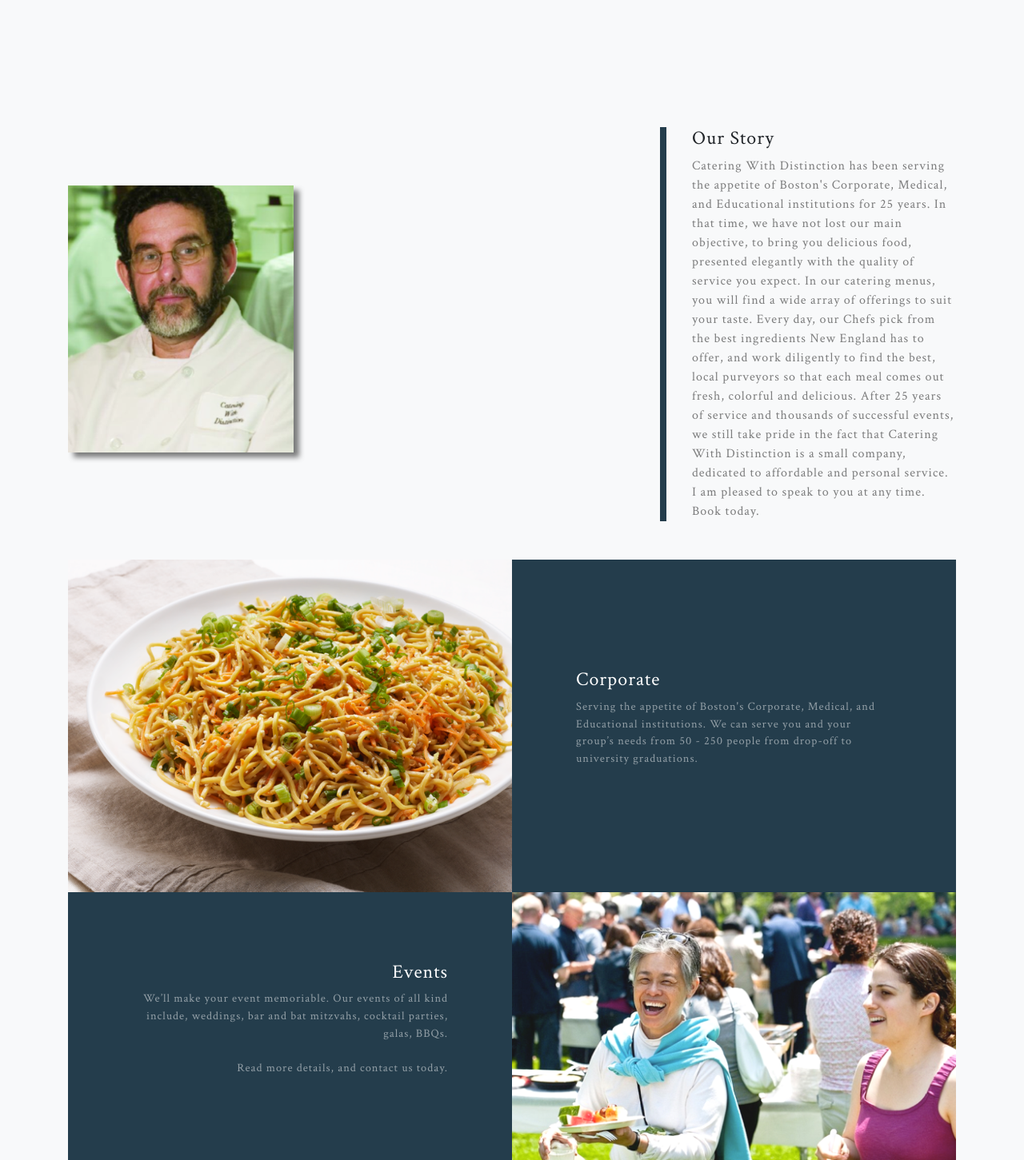
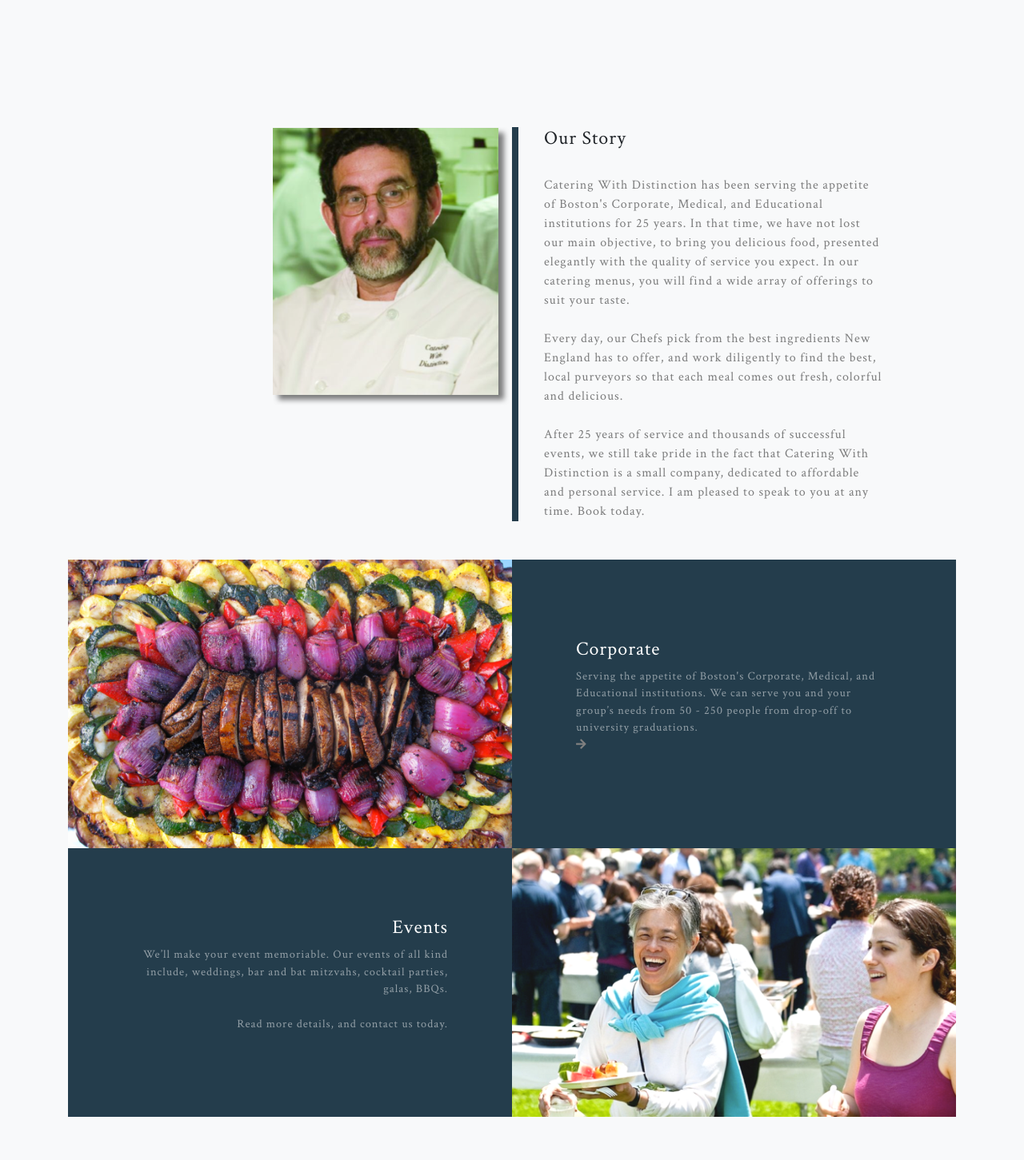
Before and after one commit to meagdoh/CWD-catering-site, a PHP site: page / in a window 1280 px wide. Shown: the part 1261-2712 px from the top of the page at 80% size. Run offline with PHP 8.4, Linux system fonts and the light colour scheme.

Commit message:
add styling

```diff
--- a/css/grayscale.css
+++ b/css/grayscale.css
@@ -102,10 +102,10 @@
 
 .masthead h1 {
   font-family: 'Hiragino Kaku Gothic Pro';
-  font-size: 2.5rem;
+  font-size: 2rem;
   line-height: 2.5rem;
   letter-spacing: 0.8rem;
-  background: -webkit-linear-gradient(rgba(255, 255, 255, 0.9), rgba(255, 255, 255, 0));
+  background: -webkit-linear-gradient(rgba(255, 255, 255, 0.9), rgba(255, 255, 255, 0.4));
   -webkit-text-fill-color: transparent;
   -webkit-background-clip: text;
 }
@@ -180,6 +180,11 @@
   padding: 10rem 0;
 }
 
+.fa-arrow-right {
+  color: grey;
+}
+
+
 .projects-section .featured-text {
   padding: 2rem;
 }
@@ -196,6 +201,10 @@
   font-size: 90%;
 }
 
+.andrew{
+  padding-left: 16em;
+  padding-bottom: 9em;
+}
 @media (min-width: 992px) {
   .projects-section .project-text {
     padding: 5rem;
--- a/index.html
+++ b/index.html
@@ -37,7 +37,7 @@
         <div class="collapse navbar-collapse" id="navbarResponsive">
           <ul class="navbar-nav ml-auto">
             <li class="nav-item">
-              <a class="nav-link js-scroll-trigger" href="#about">ABOUT</a>
+              <a class="nav-link js-scroll-trigger" href="#about">OUR STORY</a>
             </li>
             <li class="nav-item">
               <a class="nav-link js-scroll-trigger" href="#projects">ORDER ONLINE</a>
@@ -71,12 +71,8 @@
               <img class="img-fluid" src="cwd-logo" alt="">
 
             </div>
-            <!-- <h2 class="text-white mb-4">Built with Bootstrap 4</h2> -->
-            <!-- <p class="text-white-50">Grayscale is a free Bootstrap theme created by Start Bootstrap. It can be yours right now, simply download the template on -->
-              <!-- <a href="http://startbootstrap.com/template-overviews/grayscale/">the preview page</a>. The theme is open source, and you can use it for any purpose, personal or commercial.</p> -->
           </div>
         </div>
-        <!-- <img src="img/ipad.png" class="img-fluid" alt=""> -->
       </div>
     </section>
 
@@ -86,17 +82,18 @@
 
         <!-- Featured Project Row -->
         <div class="row align-items-center no-gutters mb-4 mb-lg-5">
-          <div class="col-xl-8 col-lg-7">
-            <img class="img-fluid mb-3 mb-lg-0" src="img/headshot-andrew.png" alt="">
+          <div class="col-xl-6 col-lg-7">
+            <img class="img-fluid mb-3 mb-lg-0 andrew" src="img/headshot-andrew.png" alt="">
           </div>
-          <div class="col-xl-4 col-lg-5">
+          <div class="col-xl-5 col-lg-5">
             <div class="featured-text text-center text-lg-left">
               <h4>Our Story</h4>
-              <p class="text-black-50 mb-0">Catering With Distinction has been serving the appetite of Boston's Corporate, Medical, and Educational institutions for 25 years. In that time, we have not lost our main objective, to bring you delicious food, presented elegantly with the quality of service you expect.
+              <p class="text-black-50 mb-0"> <br>Catering With Distinction has been serving the appetite of Boston's Corporate, Medical, and Educational institutions for 25 years. In that time, we have not lost our main objective, to bring you delicious food, presented elegantly with the quality of service you expect.
 
-In our catering menus, you will find a wide array of offerings to suit your taste. Every day, our Chefs pick from the best ingredients New England has to offer, and work diligently to find the best, local purveyors so that each meal comes out fresh, colorful and delicious.
+In our catering menus, you will find a wide array of offerings to suit your taste.
+<br><br>     Every day, our Chefs pick from the best ingredients New England has to offer, and work diligently to find the best, local purveyors so that each meal comes out fresh, colorful and delicious.
 
-After 25 years of service and thousands of successful events, we still take pride in the fact that Catering With Distinction is a small company, dedicated to affordable and personal service. I am pleased to speak to you at any time. Book today.</p>
+<br><br>After 25 years of service and thousands of successful events, we still take pride in the fact that Catering With Distinction is a small company, dedicated to affordable and personal service. I am pleased to speak to you at any time. Book today.</p>
             </div>
           </div>
         </div>
@@ -104,7 +101,7 @@ After 25 years of service and thousands of successful events, we still take prid
         <!-- Project One Row -->
         <div class="row justify-content-center no-gutters mb-5 mb-lg-0">
           <div class="col-lg-6">
-            <img class="img-fluid" src="img/noodles.png" alt="">
+            <img class="img-fluid" src="img/sm_vegplate.png" alt="">
           </div>
           <div class="col-lg-6">
             <div class="bg-black text-center h-100 project">
@@ -112,6 +109,7 @@ After 25 years of service and thousands of successful events, we still take prid
                 <div class="project-text w-100 my-auto text-center text-lg-left">
                   <h4 class="text-white">Corporate</h4>
                   <p class="mb-0 text-white-50">Serving the appetite of Boston's Corporate, Medical, and Educational institutions. We can serve you and your group’s needs from 50 - 250 people from drop-off to university graduations. </p>
+      <i class="fas fa-arrow-right"></i>
                   <hr class="d-none d-lg-block mb-0 ml-0">
                 </div>
               </div>
@@ -176,7 +174,7 @@ After 25 years of service and thousands of successful events, we still take prid
                 <i class="fas fa-map-marked-alt text-primary mb-2"></i>
                 <h4 class="text-uppercase m-0">Address</h4>
                 <hr class="my-4">
-                <div class="small text-black-50">4923 Market Street, Orlando FL</div>
+                <div class="small text-black-50">27 Drydock Avenue, Boston MA</div>
               </div>
             </div>
           </div>
@@ -188,7 +186,7 @@ After 25 years of service and thousands of successful events, we still take prid
                 <h4 class="text-uppercase m-0">Email</h4>
                 <hr class="my-4">
                 <div class="small text-black-50">
-                  <a href="#">hello@yourdomain.com</a>
+                  <a href="#">info@cateringwithdistinction.com</a>
                 </div>
               </div>
             </div>
@@ -200,7 +198,7 @@ After 25 years of service and thousands of successful events, we still take prid
                 <i class="fas fa-mobile-alt text-primary mb-2"></i>
                 <h4 class="text-uppercase m-0">Phone</h4>
                 <hr class="my-4">
-                <div class="small text-black-50">+1 (555) 902-8832</div>
+                <div class="small text-black-50">(617) 345-4230</div>
               </div>
             </div>
           </div>
```
Also changed, not shown: img/bg-masthead.jpg (deleted), img/bg-signup.jpg (deleted), img/demo-image-01.jpg (deleted), img/demo-image-02.jpg (deleted).
